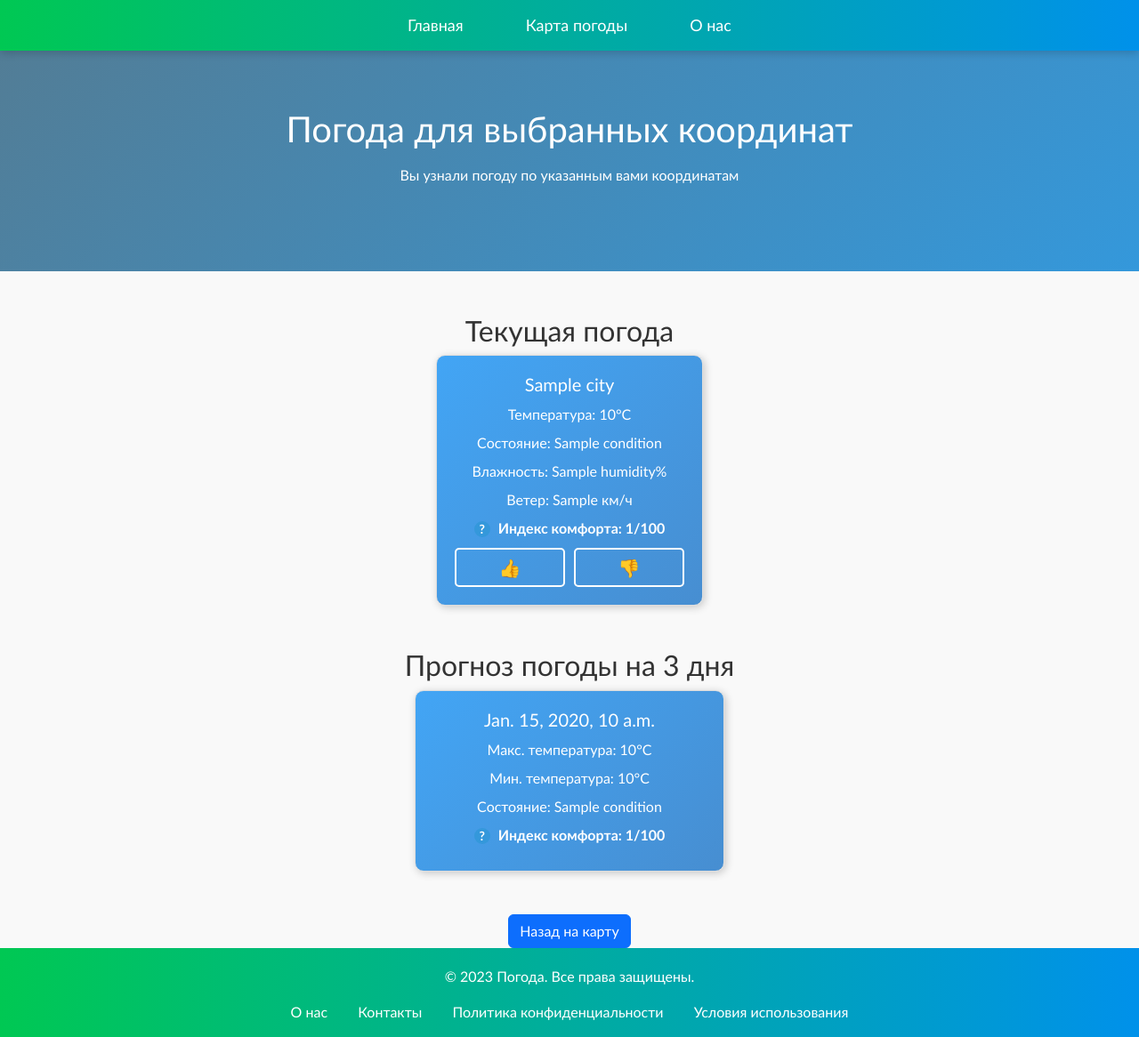
After one commit to Egusev3000/THEWEATHER, a Django app: template weather/templates/weather/weather_by_coords.html in a window 1280 px wide. The commit adds this page. Shown: the whole page at 89% size. Run offline with Django 5.2, Linux system fonts and the light colour scheme; the template is opened without the code that fills it: most values are stand-ins (such as "Sample title", 1, 10 or a date in 2020).

Commit message:
Added more functions for weather map

```diff
--- a/config/urls.py
+++ b/config/urls.py
@@ -12,4 +12,5 @@ urlpatterns = [
     path('terms-of-service/', terms_of_service, name='terms_of_service'),
     path("weather-map/", weather_map, name="weather_map"),
     path('weather-forecast/', weather_forecast, name='weather_forecast'),
+    path('weather-by-coords/', weather_by_coords, name='weather_by_coords'),
 ]
--- /dev/null
+++ b/weather/templates/weather/weather_by_coords.html
@@ -0,0 +1,147 @@
+{% load static %}
+<!DOCTYPE html>
+<html lang="ru">
+<head>
+    <meta charset="UTF-8">
+    <meta name="viewport" content="width=device-width, initial-scale=1.0">
+    <title>Погода по координатам</title>
+    <!-- Подключаем ваши стили -->
+    <link rel="stylesheet" href="{% static 'css/styles.css' %}">
+    <link href="https://cdn.jsdelivr.net/npm/bootstrap@5.3.0/dist/css/bootstrap.min.css" rel="stylesheet">
+</head>
+<body class="index-body">
+    {% include "main/menu.html" %}
+
+    <div class="main-search-section">
+        <div class="container">
+            <div class="search-header text-center">
+                <h1>Погода для выбранных координат</h1>
+                <p>Вы узнали погоду по указанным вами координатам</p>
+            </div>
+        </div>
+    </div>
+
+    <div class="container mt-5">
+        <!-- Текущая погода -->
+        <section class="weather-section mb-5" id="weatherSection">
+            <h2 class="section-title">Текущая погода</h2>
+            <div class="row g-4" id="weatherCard">
+                <div class="col-md-6 col-sm-12">
+                    <div class="weather-card">
+                        <h3>{{ weather.city }}</h3>
+                        <p>Температура: {{ weather.temperature }}°C</p>
+                        <p>Состояние: {{ weather.condition }}</p>
+                        <p>Влажность: {{ weather.humidity }}%</p>
+                        <p>Ветер: {{ weather.wind_speed }} км/ч</p>
+                        <p>
+                            <span class="info-tooltip">?</span>
+                            <strong>Индекс комфорта: {{ weather.comfort_index }}/100</strong>
+                        </p>
+                        <div class="feedback-buttons">
+                            <button class="btn-feedback" onclick="sendFeedback('${data.weather_data.city}', true)">👍</button>
+                            <button class="btn-feedback" onclick="sendFeedback('${data.weather_data.city}', false)">👎</button>
+                        </div>
+                    </div>
+                </div>
+            </div>
+        </section>
+
+        <!-- Прогноз на 3 дня -->
+        <section class="forecast-section mb-5">
+            <h2 class="section-title">Прогноз погоды на 3 дня</h2>
+            <div class="row g-4" id="forecastCard">
+                {% for day in forecast_data %}
+                    <div class="col-md-4 col-sm-12">
+                        <div class="weather-card">
+                            <h4>{{ day.date }}</h4>
+                            <p>Макс. температура: {{ day.temperature_max }}°C</p>
+                            <p>Мин. температура: {{ day.temperature_min }}°C</p>
+                            <p>Состояние: {{ day.condition }}</p>
+                            <p>
+                                <span class="info-tooltip">?</span>
+                                <strong>Индекс комфорта: {{ day.comfort_index }}/100</strong>
+                            </p>
+                        </div>
+                    </div>
+                {% endfor %}
+                {% if forecast_data|length == 0 %}
+                    <div class="col-md-12">
+                        <h3 class="no-forecast">Прогноз на 3 дня не доступен.</h3>
+                    </div>
+                {% endif %}
+            </div>
+        </section>
+
+        <a href="/weather-map/" class="btn btn-primary">Назад на карту</a>
+    </div>
+    <link rel="stylesheet" href="{% static 'css/main/index.css' %}">
+    <link rel="stylesheet" href="{% static 'css/weather/weather_card.css' %}">
+
+    {% include "main/footer.html" %}
+
+    <script>
+        function sendFeedback(city, isCorrect) {
+            console.log(`Отзыв о погоде в городе ${city}: ${isCorrect ? 'Совпадает' : 'Не совпадает'}`);
+            alert(`Вы отправили отзыв о погоде в городе ${city}: ${isCorrect ? 'Совпадает' : 'Не совпадает'}`);
+        }
+    </script>
+</body>
+</html>
+
+<style>
+    .info-tooltip {
+        display: inline-block;
+        width: 18px;
+        height: 18px;
+        line-height: 18px;
+        text-align: center;
+        border-radius: 50%;
+        background-color: #3498db;
+        color: white;
+        font-size: 14px;
+        font-weight: bold;
+        cursor: pointer;
+        margin-right: 5px;
+        position: relative;
+    }
+
+    .info-tooltip::after {
+        content: "Индекс комфорта показывает субъективную оценку погоды на основе температуры, влажности и ветра.";
+        position: absolute;
+        left: 50%;
+        bottom: 150%;
+        transform: translateX(-50%);
+        background-color: white;
+        color: black;
+        padding: 5px 10px;
+        border-radius: 5px;
+        border: 1px solid black;
+        white-space: normal;
+        font-size: 12px;
+        box-shadow: 0px 0px 5px rgba(0,0,0,0.3);
+        width: 200px;
+        text-align: center;
+        display: none;
+    }
+
+    .info-tooltip:hover::after {
+        display: block;
+    }
+
+    .feedback-buttons {
+        margin-top: 10px;
+        display: flex;
+        justify-content: center;
+        gap: 10px;
+    }
+
+    .btn-feedback {
+        font-size: 20px;
+        background: none;
+        border: 2px solid white;
+        border-radius: 5px;
+        color: white;
+        padding: 5px 15px;
+        cursor: pointer;
+    }
+</style>
```
Also changed, not shown: weather/templates/weather/weather_map.html (+46 -9 lines), weather/views.py (+70 -0 lines).
